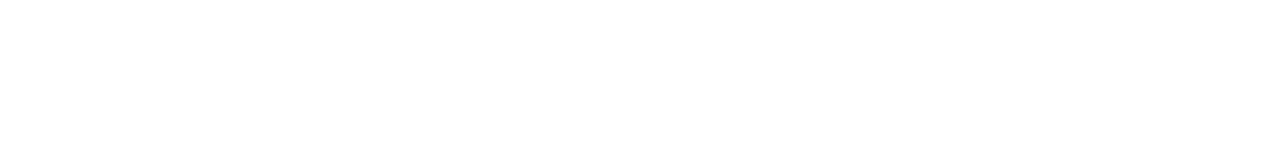
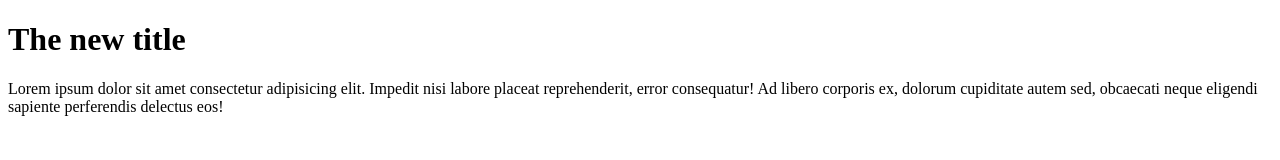
Before and after one commit to KryvetskyiSerhii/my-super-website, a plain HTML site: page index.html in a window 1280 px wide. Drawn offline with Linux system fonts and the light colour scheme.

Commit message:
added h1 title and text

```diff
--- a/index.html
+++ b/index.html
@@ -6,5 +6,13 @@
     <meta name="viewport" content="width=device-width, initial-scale=1.0" />
     <title>My Super Website</title>
   </head>
-  <body></body>
+  <body>
+    <h1>The new title</h1>
+    <p>
+      Lorem ipsum dolor sit amet consectetur adipisicing elit. Impedit nisi
+      labore placeat reprehenderit, error consequatur! Ad libero corporis ex,
+      dolorum cupiditate autem sed, obcaecati neque eligendi sapiente
+      perferendis delectus eos!
+    </p>
+  </body>
 </html>
```
